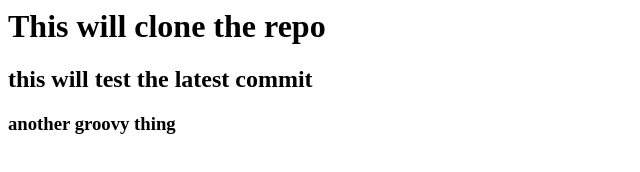
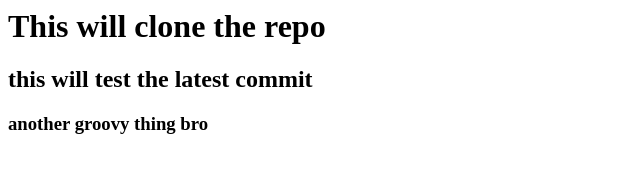
Before and after one commit to Avinjay/CICD_project1, a plain HTML site: page index.html in a window 1280 px wide. Shown: the full height of the page, 0-640 px from the left. Drawn offline with Linux system fonts and the light colour scheme.

Commit message:
Update index.html

```diff
--- a/index.html
+++ b/index.html
@@ -1,3 +1,3 @@
 <H1>This will clone the repo</H1>
 <H2>this will test the latest commit</H2>
-<H3>another groovy thing </H3>
+<H3>another groovy thing bro </H3>
```
